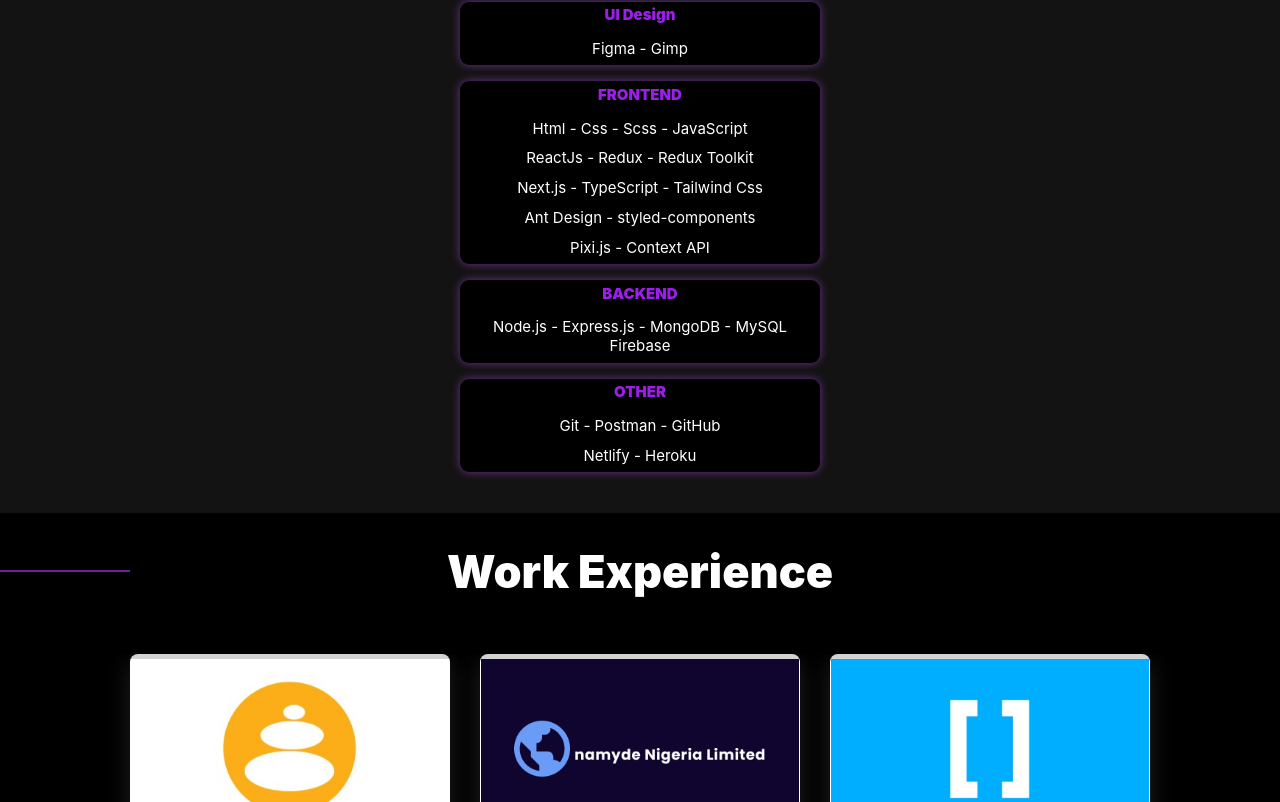
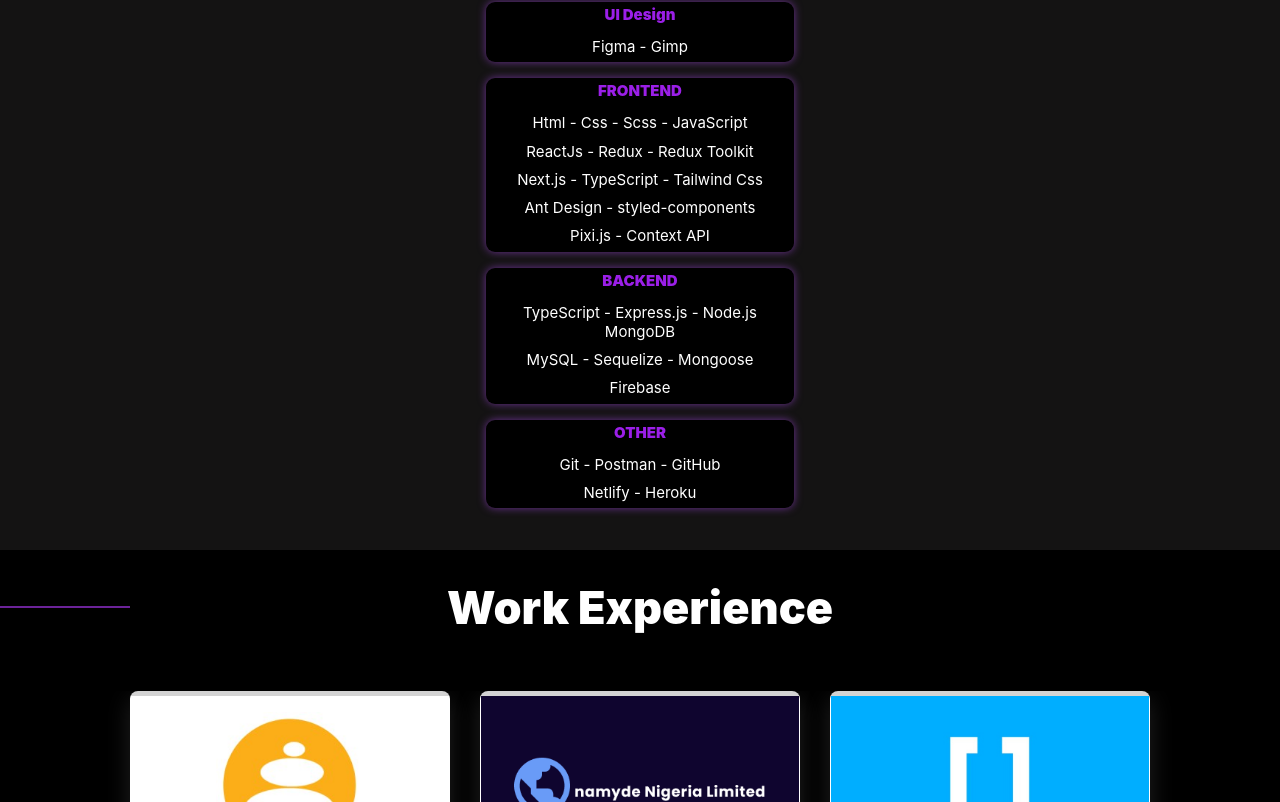
Before and after one commit to Onlygideon/Portfolio, a React (Create React App) app: page /#/ in a window 1280 px wide. Shown: the part 1720-2522 px from the top of the page. Built offline with nearby package versions, Linux system fonts and the light colour scheme.

Commit message:
new commit

```diff
--- a/src/components/Projects/Backend.js
+++ b/src/components/Projects/Backend.js
@@ -33,7 +33,7 @@
 
 
 const booklifyLink = "https://onlygideon.github.io/booklify/";
-const oasisLink = `https://rapidapi.com/stephengideon22@gmail.com/api/oasis/`;
+const oasisLink = `https://rapidapi.com/stephengideon22-3E2owVQ7ZTn/api/oasis/`;
 
 
 
--- a/src/components/Skills/Skills.js
+++ b/src/components/Skills/Skills.js
@@ -17,7 +17,9 @@
 
 const backendSkills = <ul>
     <li style={ listTitleStyle }>BACKEND</li>
-    <li>Node.js - Express.js - MongoDB - MySQL  Firebase</li>
+    <li>TypeScript - Express.js - Node.js  MongoDB</li>
+    <li>MySQL - Sequelize - Mongoose</li>
+    <li>Firebase</li>
 </ul>
 
 const frontendSkills = <ul>
```
